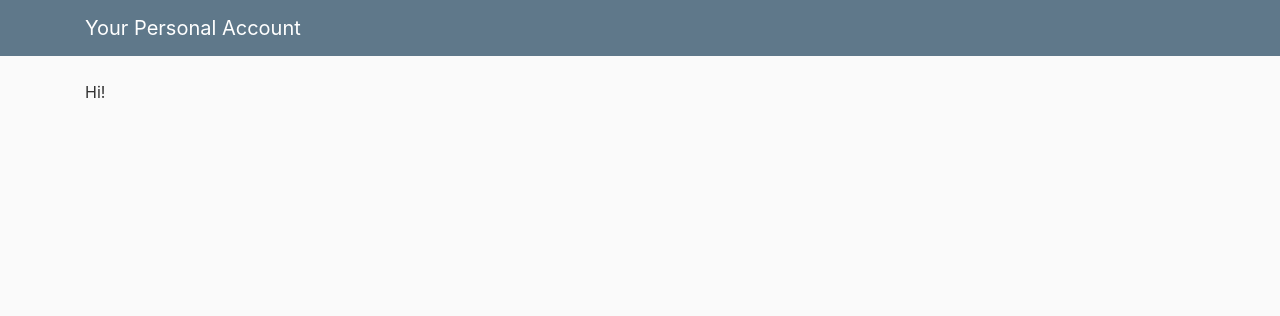
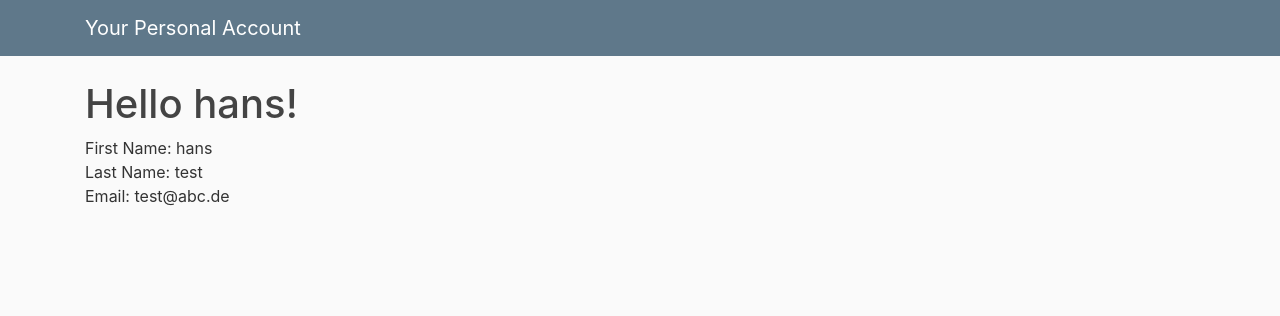
Before and after one commit to johmaxgro/banking_login, a Flask app: page / in a window 1280 px wide. Shown: the top 316 px of the page. Run offline with Flask 2, Linux system fonts and the light colour scheme; a user stored in the database is signed in; some libraries are stand-ins or nearby versions.

Commit message:
added functionality to show user details after login

```diff
--- a/banking_app/routes.py
+++ b/banking_app/routes.py
@@ -1,4 +1,4 @@
-from flask import render_template, url_for, flash, redirect, request
+from flask import render_template, url_for, flash, redirect, request, session
 from banking_app import app, db, bcrypt
 from banking_app.models import User
 from banking_app.forms import LoginForm, RegisterForm
@@ -11,7 +11,8 @@ from flask_login import login_user, current_user, logout_user, login_required
 def main():
 	if not current_user.is_authenticated:
 		return redirect(url_for('login'))
-	return render_template('main.html', title='Your Online Banking App', header='Your Personal Account')
+	# user = session['current_user']
+	return render_template('main.html', title='Your Online Banking App', header='Your Personal Account', user=current_user)
 
 @app.route("/register", methods=['GET', 'POST'])
 def register():
@@ -36,7 +37,8 @@ def login():
 		user = User.query.filter_by(email=form.email.data).first()
 		if user and bcrypt.check_password_hash(user.password, form.password.data):
 			login_user(user, remember=True)
-			return redirect(url_for('main'))
+			# session['current_user'] = user
+			return redirect(url_for('main', user=user))
 		else:
 			flash('Login failed. Please check if your email and password are correct.', 'danger')
 	return render_template('login.html', title='Your Online Banking App', header='Log in to your Account', form=form)
--- a/banking_app/templates/main.html
+++ b/banking_app/templates/main.html
@@ -1,4 +1,7 @@
 {% extends "layout.html" %}
 {% block content %}
-	<div>Hi! </div>
+	<h1>Hello {{ user.name }}!</h1>
+	<div>First Name: {{ user.name }}</div>
+	<div>Last Name: {{ user.surname }}</div>
+	<div>Email: {{ user.email }}</div>
 {% endblock content %}
```
